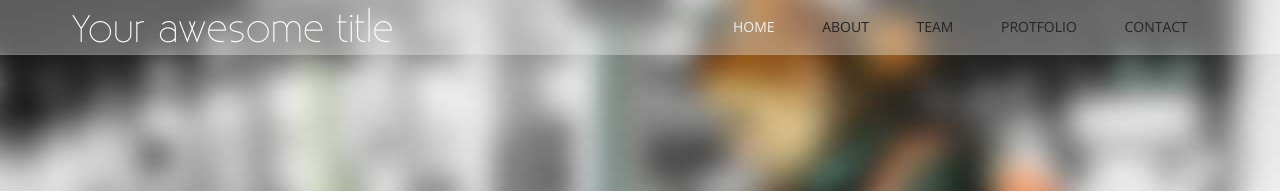
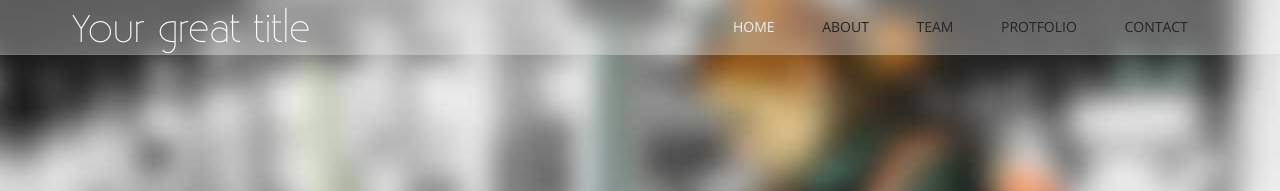
Before and after one commit to alberto5678/minisite-sommet-tdj, a Jekyll site: the page built from index.html, in a window 1280 px wide and 900 px high. Shown: the top 191 px of the window. Built offline with Jekyll 4.4.1, drawn with Linux system fonts in a browser that asks for light colours; nearby versions of some CDN libraries; some web fonts are replaced.

Commit message:
Update _config.yml

```diff
--- a/_config.yml
+++ b/_config.yml
@@ -1,6 +1,6 @@
 # Modifiez ce document
 # Site settings
-title: Your awesome title
+title: Your great title
 email: your-email@domain.com
 description: > # this means to ignore newlines until "baseurl:"
   Write an awesome description for your new site here. You can edit this
```
